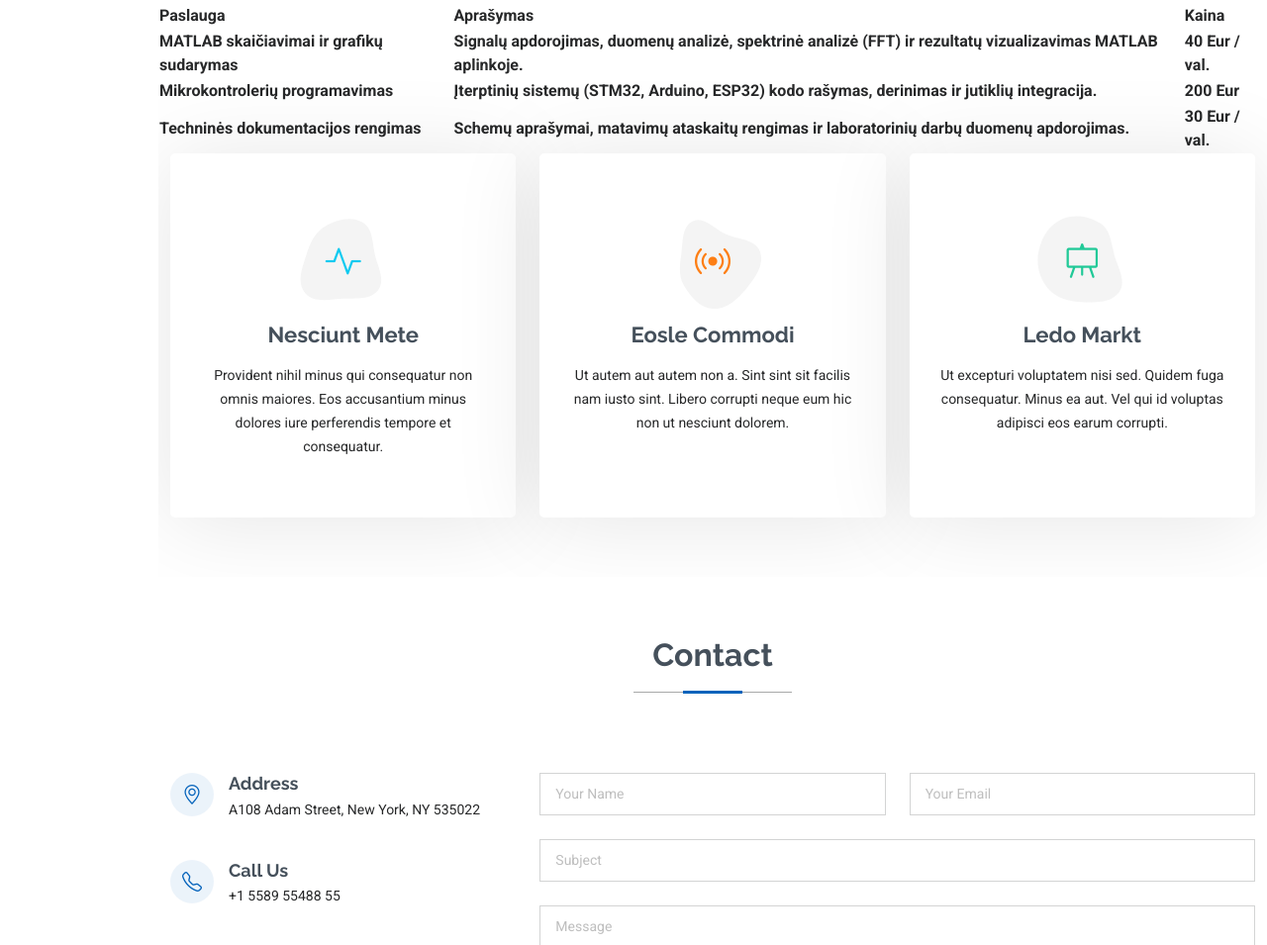
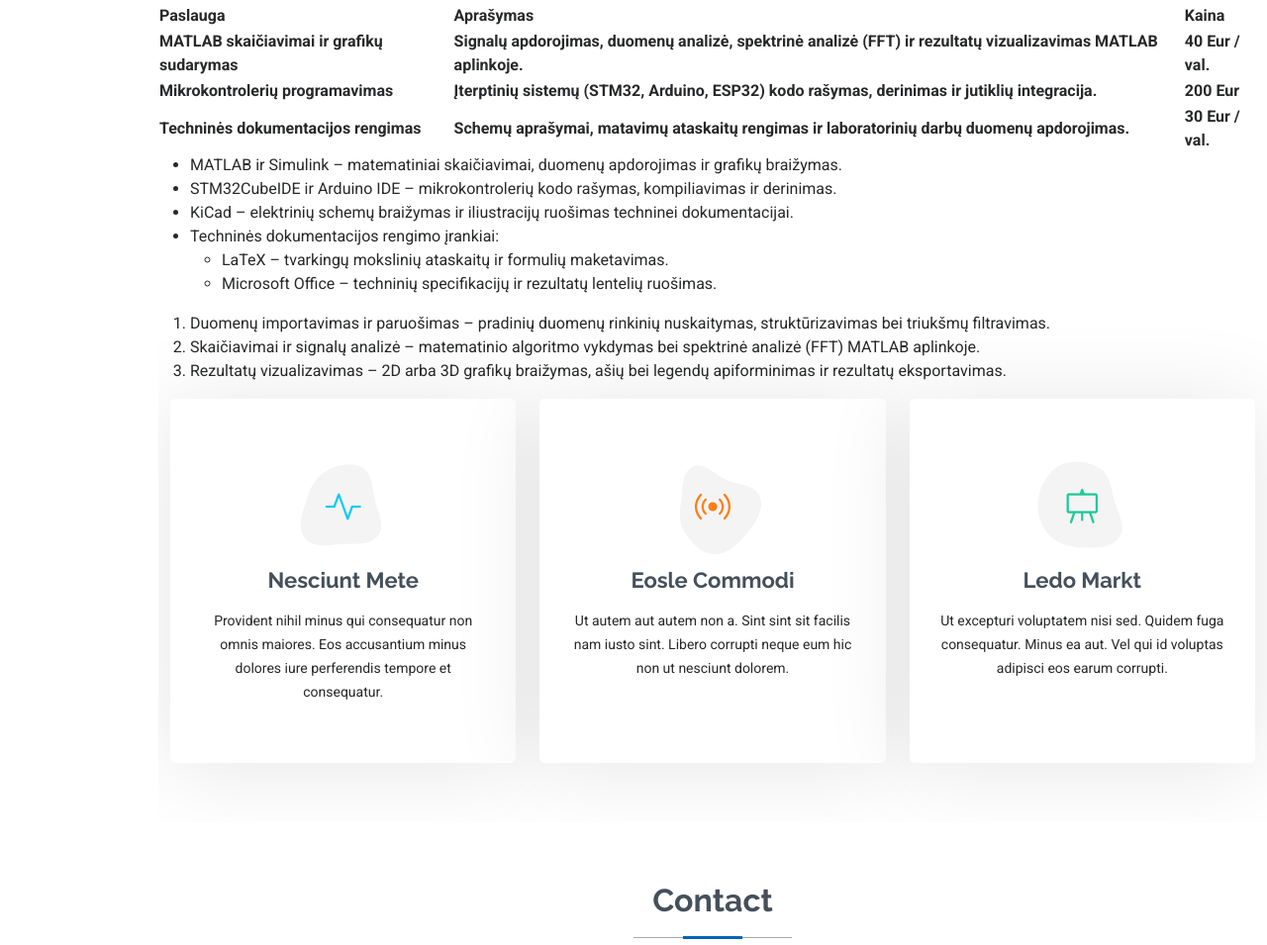
Before and after one commit to michailovaan0-tech/michailovaan0-tech.github.io, a plain HTML site: page index.html in a window 1280 px wide. Shown: the part 3821-4776 px from the top of the page at 99% size. Drawn offline with Linux system fonts and the light colour scheme.

Commit message:
Update index.html

```diff
--- a/index.html
+++ b/index.html
@@ -466,6 +466,28 @@
           </tr>
         </table>
       </div>
+      <div class='list'>
+        <ul>
+          <li>MATLAB ir Simulink – matematiniai skaičiavimai, duomenų apdorojimas ir grafikų braižymas.</li>
+          <li>STM32CubeIDE ir Arduino IDE – mikrokontrolerių kodo rašymas, kompiliavimas ir derinimas.</li>
+          <li>KiCad – elektrinių schemų braižymas ir iliustracijų ruošimas techninei dokumentacijai.</li>
+          <li>Techninės dokumentacijos rengimo įrankiai:
+            <ul>
+              <li>LaTeX – tvarkingų mokslinių ataskaitų ir formulių maketavimas.</li>
+              <li>Microsoft Office – techninių specifikacijų ir rezultatų lentelių ruošimas.</li>
+            </ul>
+          </li>
+        </ul>
+
+        <ol>
+          <li>Duomenų importavimas ir paruošimas – pradinių duomenų rinkinių nuskaitymas, struktūrizavimas bei triukšmų
+            filtravimas.</li>
+          <li>Skaičiavimai ir signalų analizė – matematinio algoritmo vykdymas bei spektrinė analizė (FFT) MATLAB
+            aplinkoje.</li>
+          <li>Rezultatų vizualizavimas – 2D arba 3D grafikų braižymas, ašių bei legendų apiforminimas ir rezultatų
+            eksportavimas.</li>
+        </ol>
+      </div>
       <div class="container">
 
         <div class="row gy-4">
```
